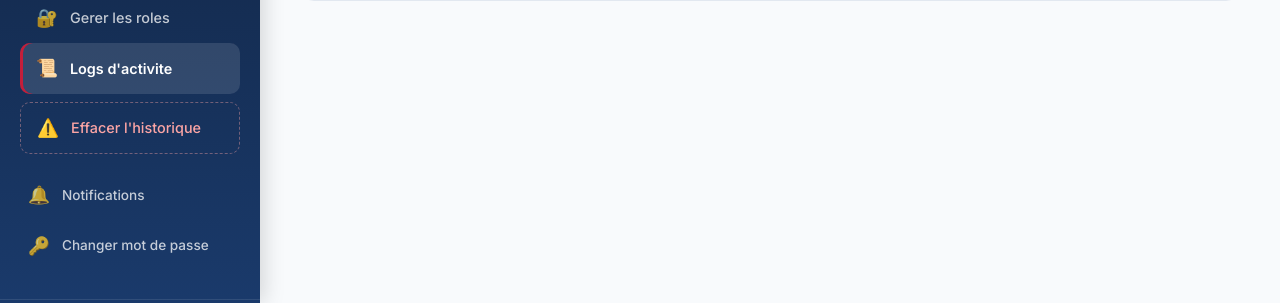
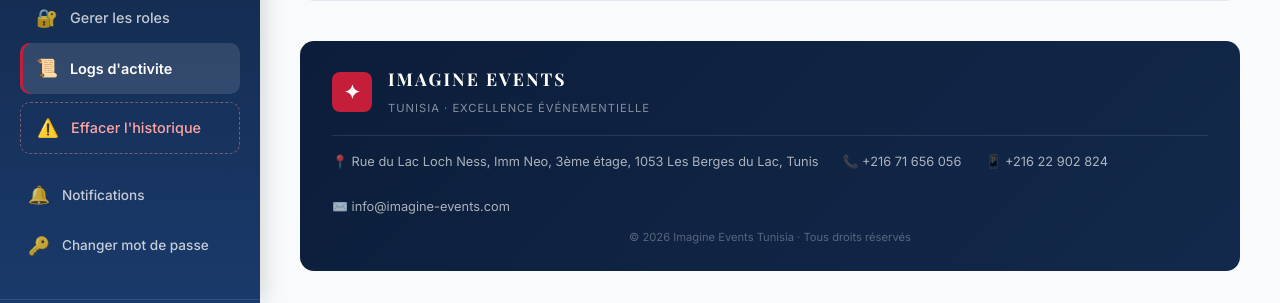
Before and after one commit to firasletaif-ctrl/imagine-inventory, a Flask app: page /admin/logs in a window 1280 px wide. Shown: the part 497-800 px from the top of the page. Run offline with Flask 3, Linux system fonts and the light colour scheme; a user stored in the database is signed in.

Commit message:
Add files via upload

```diff
--- a/static/css/style.css
+++ b/static/css/style.css
@@ -1118,6 +1118,19 @@ code { background: var(--gray-100); padding: 0.1rem 0.4rem; border-radius: 3px;
     .borrow-row { flex-direction: column; align-items: flex-start; }
     .flash-container { top: 4rem; right: 0.5rem; left: 0.5rem; }
     .flash-message { max-width: 100%; }
+    .footer-info { flex-direction: column; text-align: center; }
+}
+
+/* ── Footer Imagine Events ──────────────────── */
+.app-footer{margin-top:2.5rem;background:linear-gradient(135deg,var(--blue-deep),var(--blue-dark));border-radius:var(--radius-lg);overflow:hidden}
+.footer-content{padding:1.5rem 2rem}
+.footer-brand{display:flex;align-items:center;gap:1rem;margin-bottom:1rem;padding-bottom:1rem;border-bottom:1px solid rgba(255,255,255,.1)}
+.footer-logo{width:40px;height:40px;background:var(--red);border-radius:8px;display:flex;align-items:center;justify-content:center;font-size:1.2rem;font-weight:700;color:white}
+.footer-name{font-family:var(--font-display);font-size:1.1rem;font-weight:700;color:white;letter-spacing:2px;display:block}
+.footer-sub{font-size:.7rem;color:rgba(255,255,255,.5);letter-spacing:1px;text-transform:uppercase}
+.footer-info{display:flex;flex-wrap:wrap;gap:1.5rem;font-size:.8rem;color:rgba(255,255,255,.65)}
+.footer-info span{white-space:nowrap}
+.footer-copy{font-size:.7rem;color:rgba(255,255,255,.3);margin-top:.75rem;text-align:center}
     .form-row { grid-template-columns: 1fr; }
     .flex-2 { grid-column: span 1; }
     .detail-meta-grid { grid-template-columns: 1fr; }
--- a/templates/base.html
+++ b/templates/base.html
@@ -119,6 +119,29 @@
         {% endwith %}
 
         {% block content %}{% endblock %}
+
+        {% if current_user.is_authenticated %}
+        <footer class="app-footer">
+            <div class="footer-content">
+                <div class="footer-brand">
+                    <div class="footer-logo">✦</div>
+                    <div>
+                        <span class="footer-name">IMAGINE EVENTS</span>
+                        <span class="footer-sub">Tunisia · Excellence Événementielle</span>
+                    </div>
+                </div>
+                <div class="footer-info">
+                    <span>📍 Rue du Lac Loch Ness, Imm Neo, 3ème étage, 1053 Les Berges du Lac, Tunis</span>
+                    <span>📞 +216 71 656 056</span>
+                    <span>📱 +216 22 902 824</span>
+                    <span>✉️ info@imagine-events.com</span>
+                </div>
+                <div class="footer-copy">
+                    © 2026 Imagine Events Tunisia · Tous droits réservés
+                </div>
+            </div>
+        </footer>
+        {% endif %}
     </main>
 
     <script src="{{ url_for('static', filename='js/main.js') }}"></script>
```
Also changed, not shown: instance/inventory.db.
